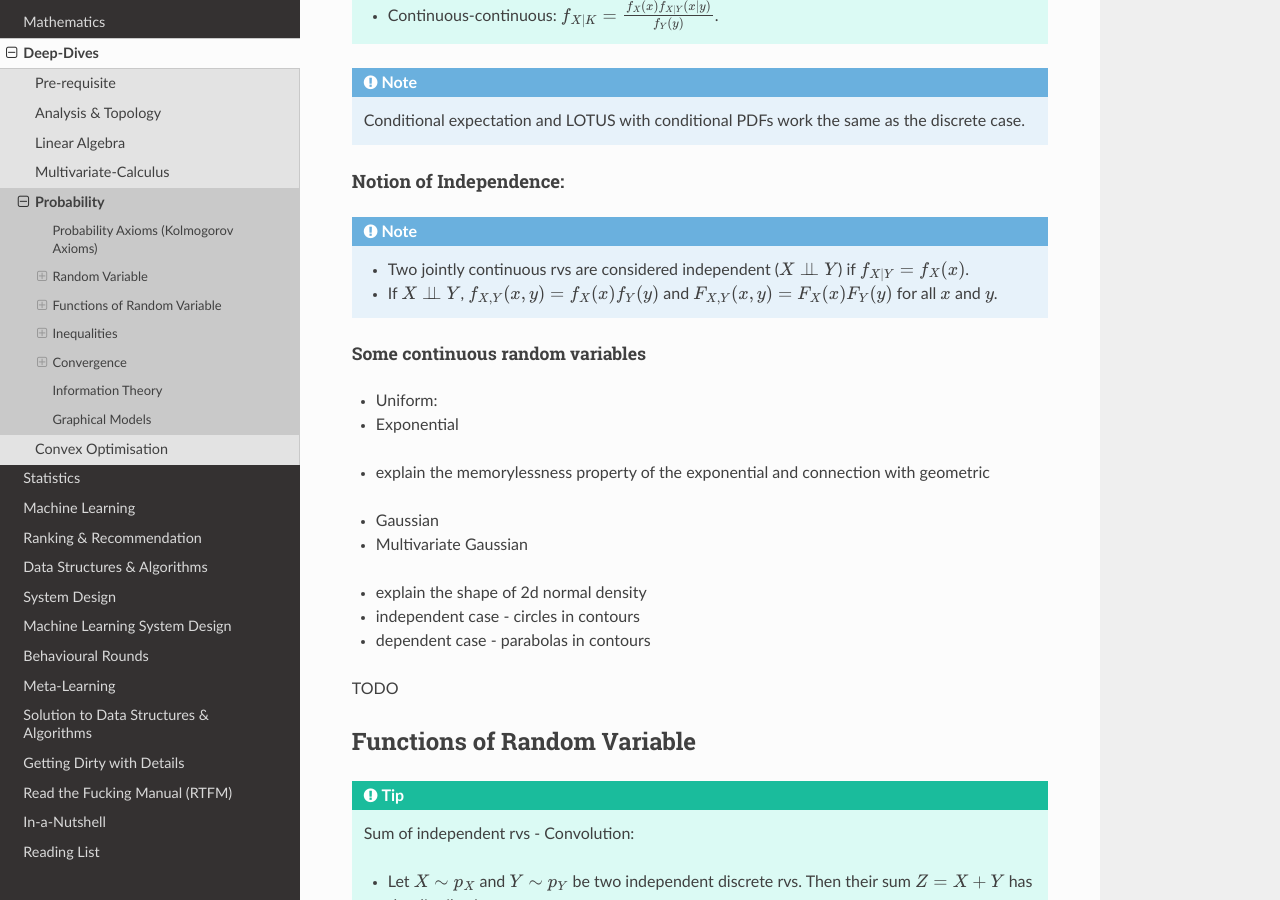
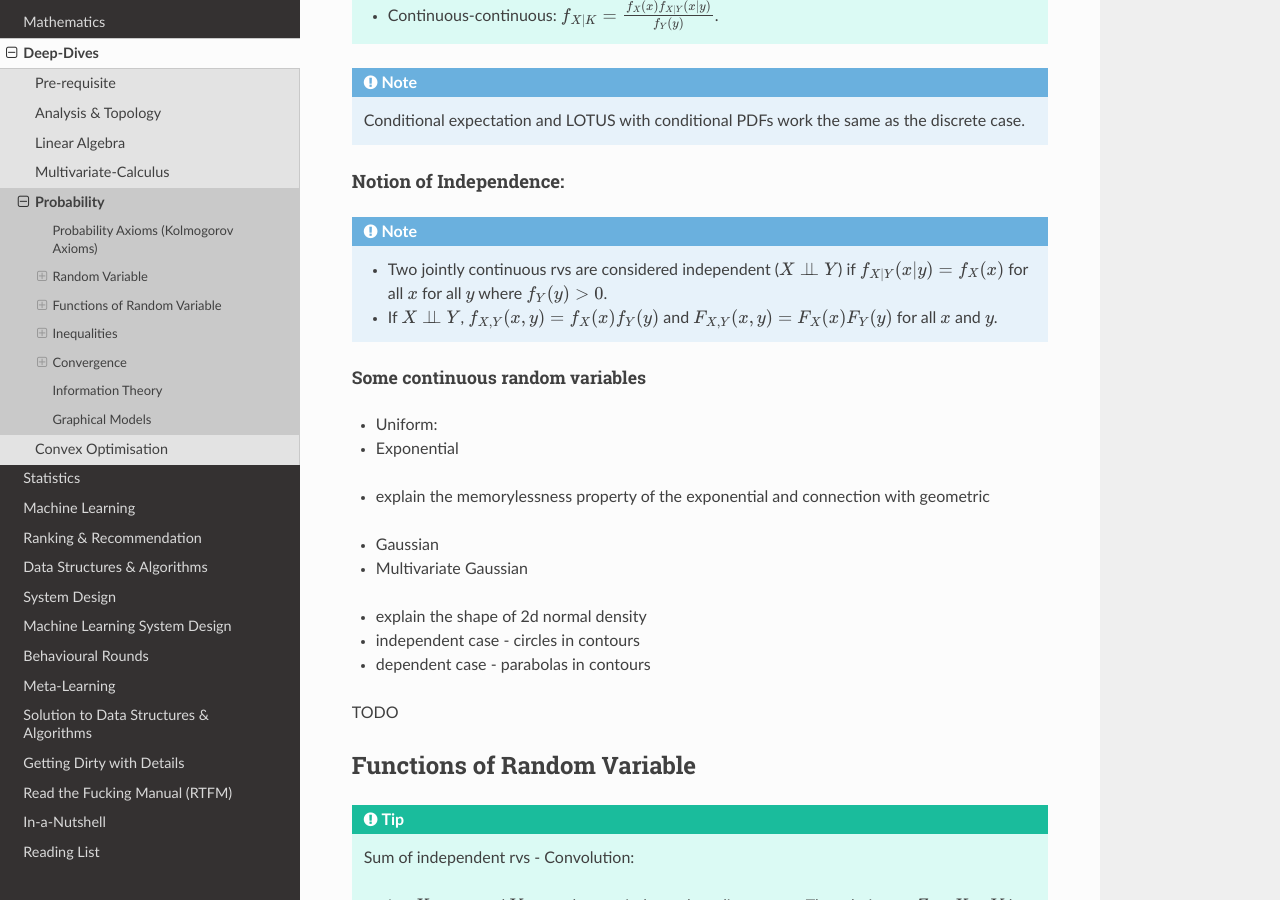
Before and after one commit to uselesstechjunks/leetcode, a Sphinx documentation site: the page built from docs/source/math/prob.rst, in a window 1280 px wide and 900 px high, scrolled down 17242 px. Built offline with Sphinx 7.4.7 and the Read the Docs theme 2.0.0, drawn with Linux system fonts in a browser that asks for light colours.

Commit message:
Update prob.rst

```diff
--- a/docs/source/math/prob.rst
+++ b/docs/source/math/prob.rst
@@ -568,7 +568,7 @@ Conditioning on a random variables
 Notion of Independence:
 ------------------------------------
 .. note::
-	* Two jointly continuous rvs are considered independent (:math:`X\perp\!\!\!\perp Y`) if :math:`f_{X|Y}=f_X(x)`.
+	* Two jointly continuous rvs are considered independent (:math:`X\perp\!\!\!\perp Y`) if :math:`f_{X|Y}(x|y)=f_X(x)` for all :math:`x` for all :math:`y` where :math:`f_Y(y)>0`.
 	* If :math:`X\perp\!\!\!\perp Y`, :math:`f_{X,Y}(x,y)=f_X(x)f_Y(y)` and :math:`F_{X,Y}(x,y)=F_X(x)F_Y(y)` for all :math:`x` and :math:`y`.
 
 Some continuous random variables
```
